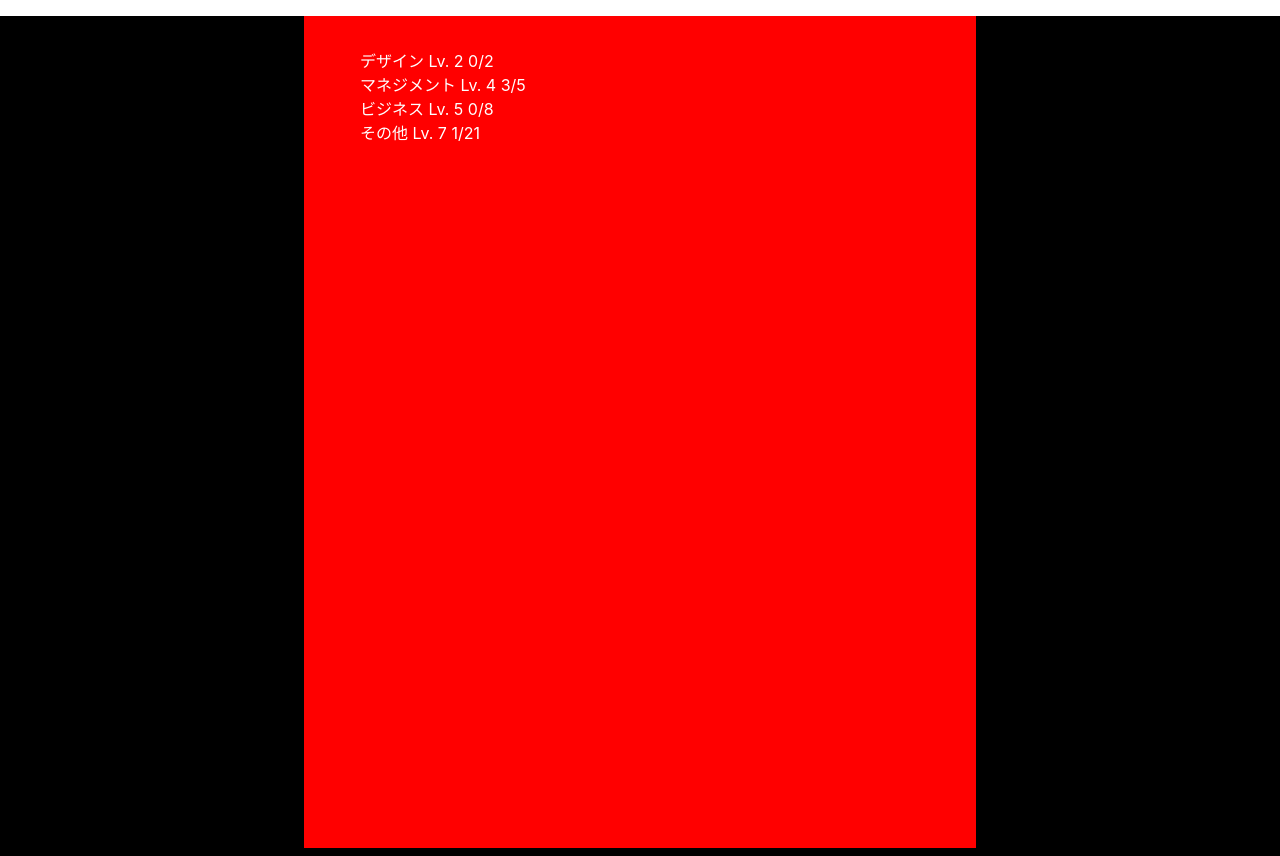
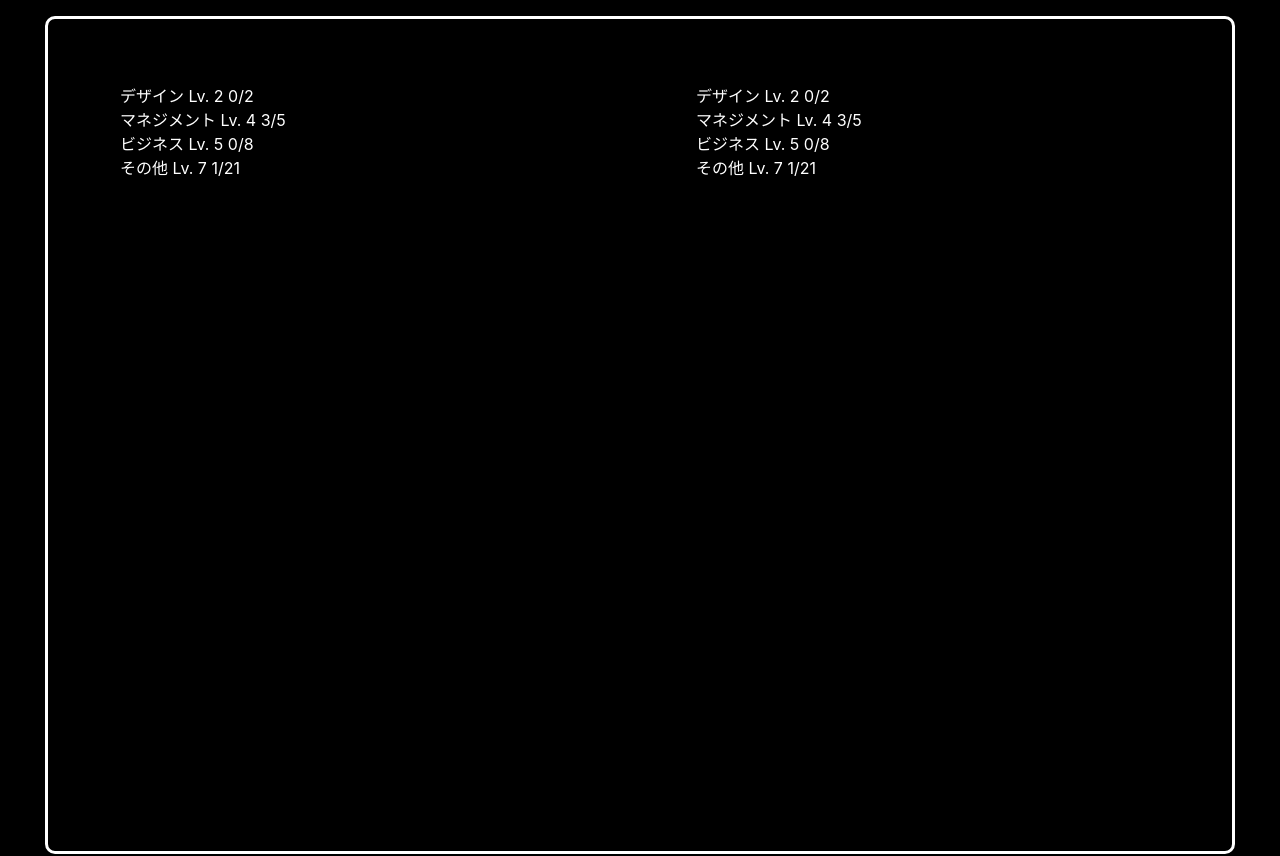
Before and after one commit to KAIRI-tere/workspace_agile, a React (Create React App) app: page / in a window 1280 px wide. Shown: the top 856 px of the page. Built offline with nearby package versions, Linux system fonts and the light colour scheme.

Commit message:
1.背景2.白い囲い3.プロフィール4.本のレベルでパネル分けしました

```diff
--- a/src/App.css
+++ b/src/App.css
@@ -14,13 +14,16 @@
 }
 
 .App-main {
+  width: 100%;
   background-color: black;
+  display: flex;
+  flex-direction:column;
 }
 
 .App-box {
   min-height: 100vh;
   max-height: 100vh;
-  width: 200vh;
+  width: 90%;
   background-color: black;
   display: flex;
   flex-direction:row;
@@ -35,6 +38,7 @@
 .Book-Level {
   min-height: 80vh;
   max-height: 100vh;
+  width: 120vh;
   background-color: black;
   color: white;
   margin: 1em 0;
@@ -48,11 +52,10 @@
 }
 
 .Prof {
-  min-height: 100vh;
-  min-width: 80vh;
+  min-height: 80vh;
   max-height: 100vh;
-  width: 80vh;
-  background-color: red;
+  width: 120vh;
+  background-color: black;
   color: white;
   margin: 1em 0;
   padding: 1em;
--- a/src/App.js
+++ b/src/App.js
@@ -4,7 +4,7 @@ import './App.css';
 function App() {
   return (
     <div className="App-main">
-      <div className="App-Box">
+      <div className="App-box">
         <div className="Prof">
           <ul>
               <li>デザイン Lv. 2 0/2</li>
@@ -22,7 +22,6 @@ function App() {
           </ul>
         </div>
       </div>
-
     </div>
   );
 }
```
